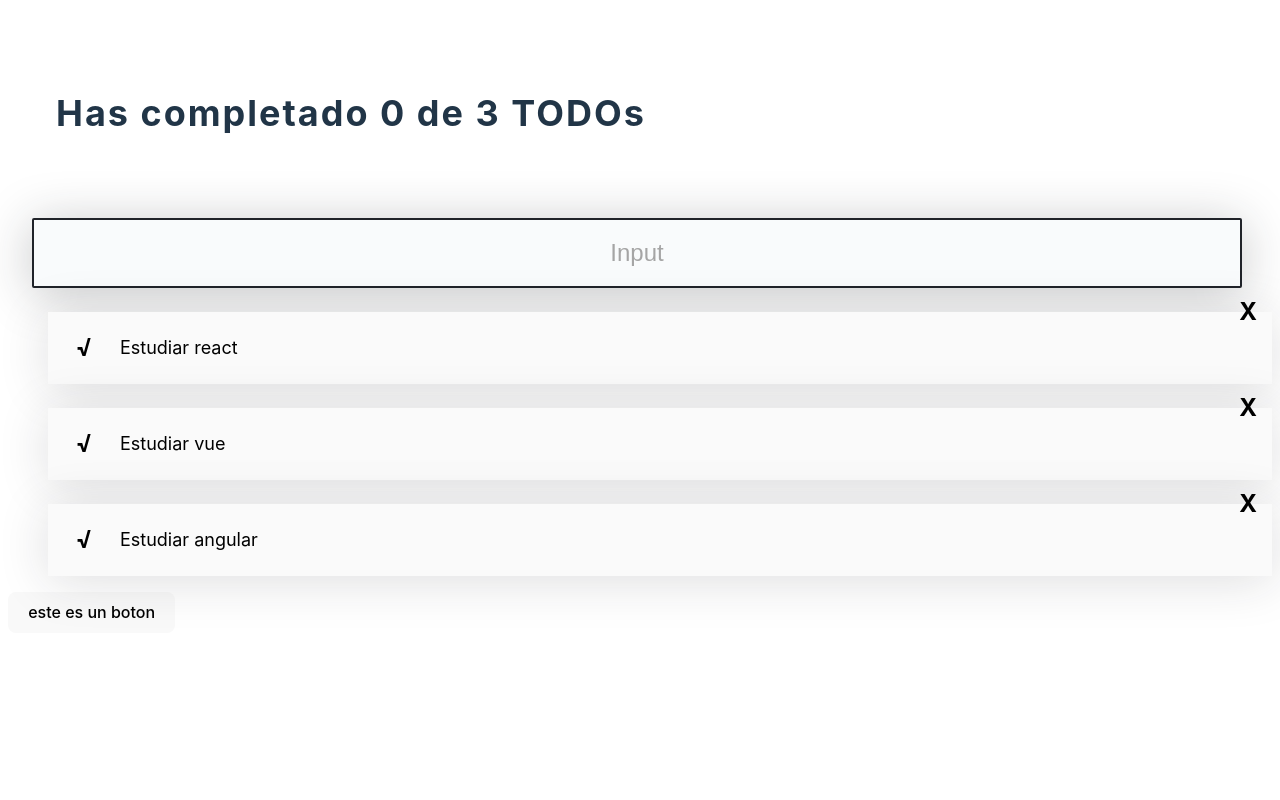
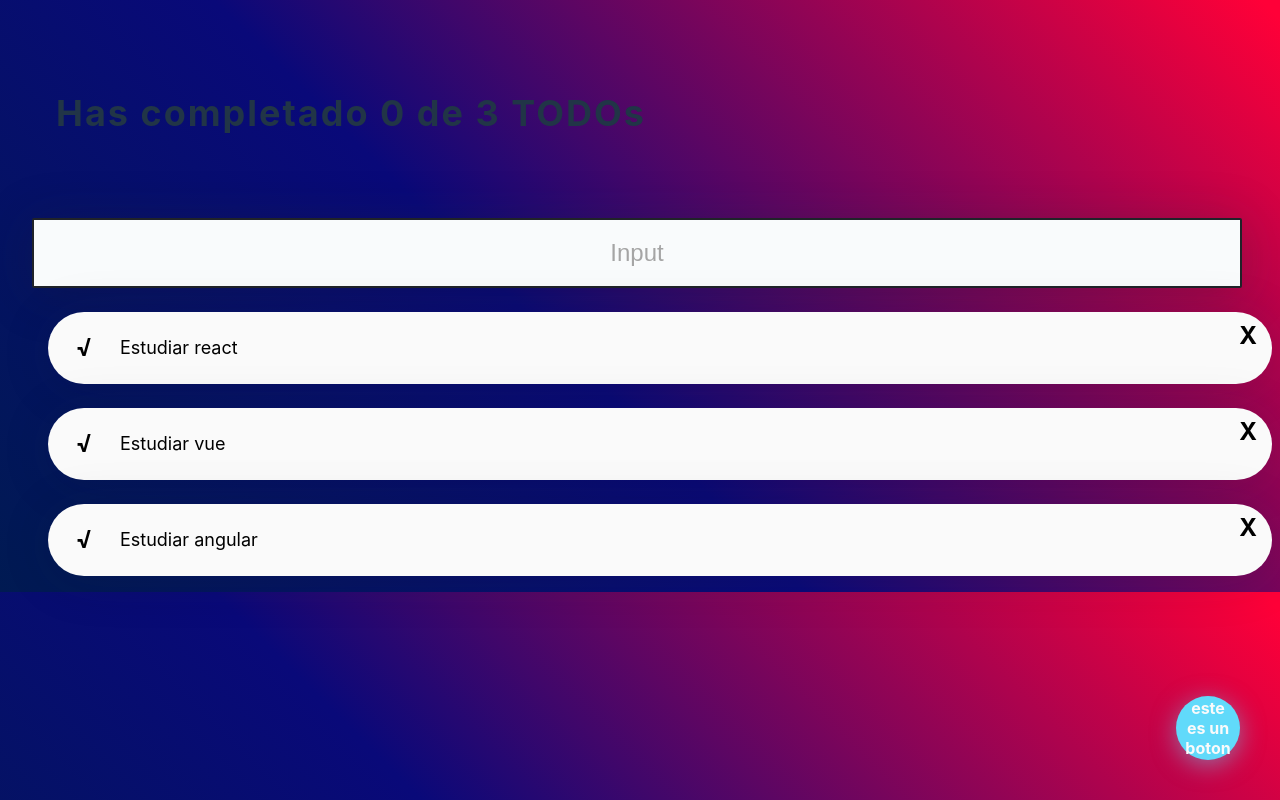
Before and after one commit to danieldrako/todo-machine, a React (Vite) app: page / in a window 1280 px wide. Built offline with nearby package versions, Linux system fonts and the light colour scheme.

Commit message:
after some changes on styles button, background, and todo item

```diff
--- a/src/components/CreateTodoButton.jsx
+++ b/src/components/CreateTodoButton.jsx
@@ -1,8 +1,10 @@
 import React from 'react'
 
+import '../styles/CreateTodoButton.css'
 const CreateTodoButton = () => {
   return (
     <button
+      className='CreateTodoButton'
       onClick={ ()=>console.log('hola') }
     >
       este es un boton
--- a/src/index.css
+++ b/src/index.css
@@ -5,7 +5,8 @@
 
   color-scheme: light dark;
   color: rgba(255, 255, 255, 0.87);
-  background-color: #242424;
+  background: rgb(0,26,82);
+  background: linear-gradient(45deg, rgba(0,26,82,1) 0%, rgba(9,9,121,1) 43%, rgba(255,0,56,1) 99%);
 
   font-synthesis: none;
   text-rendering: optimizeLegibility;
--- /dev/null
+++ b/src/styles/CreateTodoButton.css
@@ -0,0 +1,26 @@
+.CreateTodoButton {
+    background-color: #61DAFA;
+    box-shadow: 0px 5px 25px rgba(97, 218, 250, 0.5);
+    border: none;
+    border-radius: 50%;
+    cursor: pointer;
+    font-size: 1rem;
+    position: fixed;
+    bottom: 24px;
+    right: 24px;
+    font-weight: bold;
+    color: #FAFAFA;
+    display: flex;
+    justify-content: center;
+    align-items: center;
+    height: 64px;
+    width: 64px;
+    margin: 1rem 1rem;
+
+    transform: rotate(0);
+    transition: .3s ease;
+  }
+
+  .CreateTodoButton:hover {
+    transform: rotate(15deg);
+  }
--- a/src/styles/TodoItem.css
+++ b/src/styles/TodoItem.css
@@ -7,6 +7,7 @@
     margin-top: 24px;
     box-shadow: 0px 5px 50px rgba(32, 35, 41, 0.15);
     color: black;
+    border-radius: 50px;
   }
 
   .TodoItem-p {
@@ -42,7 +43,7 @@
 
   .Icon-delete {
     position: absolute;
-    top: -24px;
+    top: 0px;
     right: 0;
   }
   .Icon-delete:hover {
```
